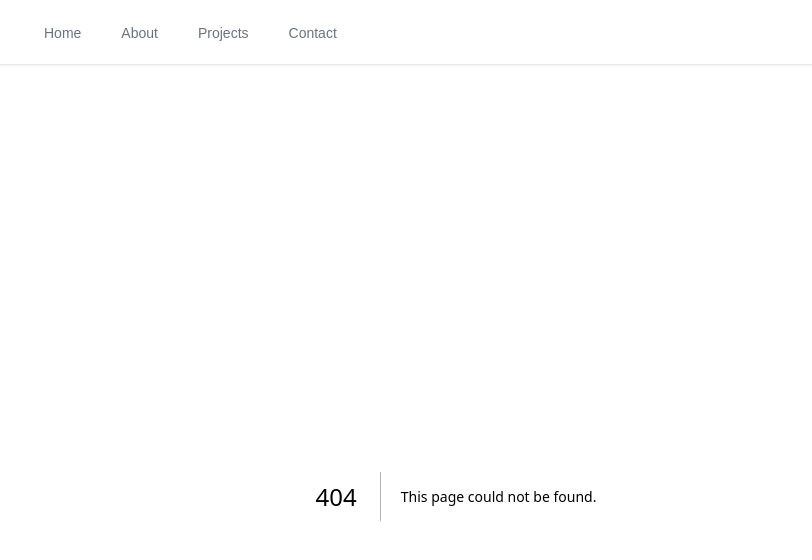
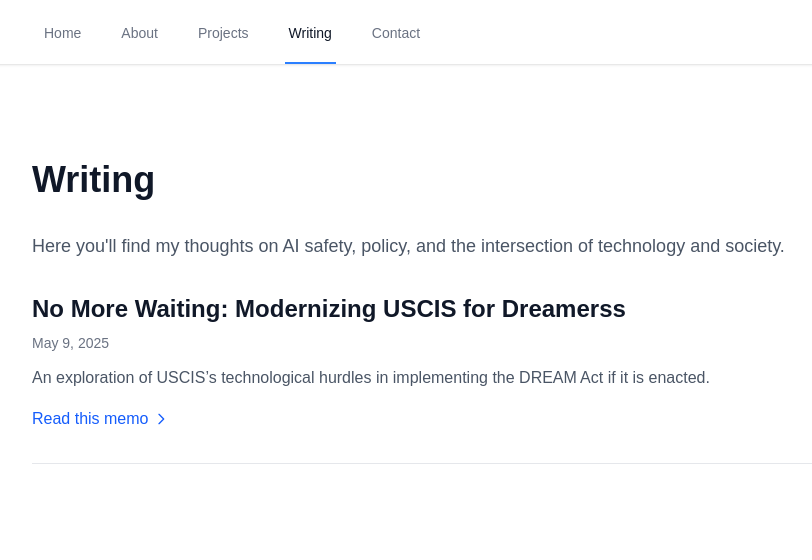
Before and after one commit to vickyylee/personal-website, a Next.js app: page /writing in a window 1280 px wide. Before the commit this address had no page. Shown: the top 560 px of the page, without its empty margins (184-996 px from the left). Built offline with nearby package versions, Linux system fonts and the light colour scheme.

Commit message:
Add Writing page with USCIS memo link

```diff
--- /dev/null
+++ b/src/app/writing/page.tsx
@@ -0,0 +1,59 @@
+'use client';
+
+import React from 'react';
+import Link from 'next/link';
+
+export default function Writing() {
+  const writings = [
+    {
+      title: "No More Waiting: Modernizing USCIS for Dreamerss",
+      date: "2025-05-09",
+      excerpt: "An exploration of USCIS’s technological hurdles in implementing the DREAM Act if it is enacted.",
+      link: "https://docs.google.com/document/d/1xYNi0PGt1F9K8YuyH_2Z7fj-H0jvRa1vwwNJ7Ikv3AM/edit?usp=sharing"
+    },
+  ];
+
+  return (
+    <div className="max-w-4xl mx-auto pt-8 md:pt-16 px-6 md:px-6">
+      <h1 className="text-3xl md:text-4xl font-bold text-gray-900 dark:text-white mb-6 md:mb-8">
+        Writing
+      </h1>
+
+      <p className="text-base md:text-lg text-gray-600 dark:text-gray-300 mb-8 leading-relaxed">
+        Here you'll find my thoughts on AI safety, policy, and the intersection of technology and society.
+      </p>
+
+      <div className="space-y-6 md:space-y-8">
+        {writings.map((writing, index) => (
+          <article key={index} className="border-b border-gray-200 dark:border-gray-700 pb-6 md:pb-8">
+            <h2 className="text-xl md:text-2xl font-semibold text-gray-900 dark:text-white mb-2">
+              {writing.title}
+            </h2>
+
+            <time className="text-xs md:text-sm text-gray-500 dark:text-gray-400 mb-2 md:mb-3 block">
+              {new Date(writing.date).toLocaleDateString('en-US', {
+                year: 'numeric',
+                month: 'long',
+                day: 'numeric'
+              })}
+            </time>
+
+            <p className="text-sm md:text-base text-gray-600 dark:text-gray-300 leading-relaxed mb-4">
+              {writing.excerpt}
+            </p>
+
+            <Link
+              href={writing.link}
+              className="text-blue-600 dark:text-blue-400 hover:underline inline-flex items-center gap-1"
+            >
+              Read this memo
+              <svg className="w-4 h-4" fill="none" stroke="currentColor" viewBox="0 0 24 24">
+                <path strokeLinecap="round" strokeLinejoin="round" strokeWidth="2" d="M9 5l7 7-7 7" />
+              </svg>
+            </Link>
+          </article>
+        ))}
+      </div>
+    </div>
+  );
+}
--- a/src/components/Navigation.tsx
+++ b/src/components/Navigation.tsx
@@ -11,6 +11,7 @@
     { name: 'Home', path: '/' },
     { name: 'About', path: '/about' },
     { name: 'Projects', path: '/projects' },
+    { name: 'Writing', path: '/writing' },
     { name: 'Contact', path: '/contact' },
   ];
 
```
